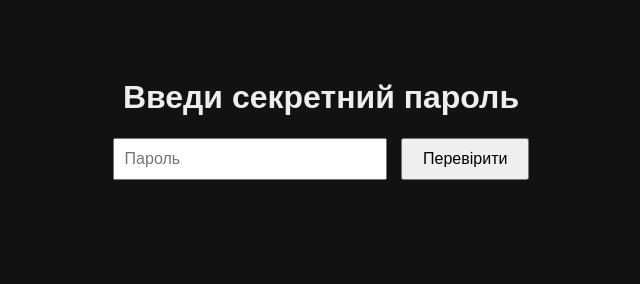
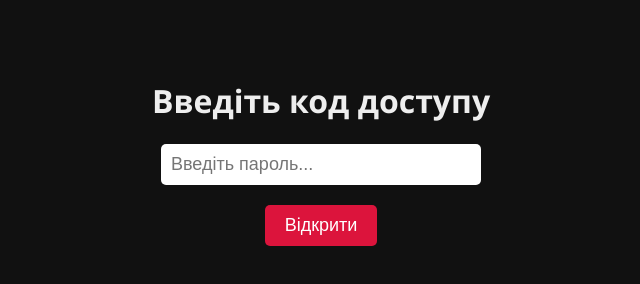
Before and after one commit to A1-ux-cell/Secret_website, a plain HTML site: page index.html in a window 1280 px wide. Shown: the whole page, without its empty margins (319-959 px from the left). Drawn offline with Linux system fonts and the light colour scheme.

Commit message:
Add files via upload

```diff
--- a/index.html
+++ b/index.html
@@ -1,51 +1,50 @@
 <!DOCTYPE html>
 <html lang="uk">
 <head>
-<meta charset="UTF-8" />
-<meta name="viewport" content="width=device-width, initial-scale=1" />
-<title>Секретний доступ</title>
-<script src="https://cdn.jsdelivr.net/npm/qrcode/build/qrcode.min.js"></script>
-<style>
-  body { font-family: Arial, sans-serif; background: #121212; color: #eee; text-align: center; padding: 50px; }
-  input { padding: 10px; font-size: 16px; width: 250px; }
-  button { padding: 10px 20px; font-size: 16px; margin-left: 10px; cursor: pointer; }
-  #qrcode { margin-top: 20px; }
-  #error { color: #f44336; margin-top: 10px; }
-</style>
+  <meta charset="UTF-8" />
+  <meta name="viewport" content="width=device-width, initial-scale=1.0"/>
+  <title>Таємний портал</title>
+  <style>
+    body {
+      font-family: 'Segoe UI', sans-serif;
+      background: #111;
+      color: #eee;
+      text-align: center;
+      padding: 50px;
+    }
+    input {
+      padding: 10px;
+      font-size: 18px;
+      width: 300px;
+      margin-bottom: 20px;
+      border: none;
+      border-radius: 5px;
+    }
+    button {
+      padding: 10px 20px;
+      font-size: 18px;
+      background: crimson;
+      color: white;
+      border: none;
+      border-radius: 5px;
+      cursor: pointer;
+    }
+    #qr-container {
+      margin-top: 40px;
+      display: none;
+    }
+    img {
+      width: 300px;
+      height: 300px;
+    }
+  </style>
 </head>
 <body>
 
-<h1>Введи секретний пароль</h1>
-<input type="password" id="passwordInput" placeholder="Пароль" />
-<button onclick="checkPassword()">Перевірити</button>
+  <h1>Введіть код доступу</h1>
+  <input type="password" id="password" placeholder="Введіть пароль..." />
+  <br/>
+  <button onclick="checkPassword()">Відкрити</button>
 
-<div id="error"></div>
-<div id="qrcode"></div>
-
-<script>
-  const correctPassword = "214506551423";
-
-  function checkPassword() {
-    const input = document.getElementById("passwordInput").value;
-    const errorDiv = document.getElementById("error");
-    const qrDiv = document.getElementById("qrcode");
-    errorDiv.textContent = "";
-    qrDiv.innerHTML = "";
-
-    if (input === correctPassword) {
-      const qrText = "https://example.com/секретна_інформація"; // заміни це на свій URL чи текст
-      QRCode.toCanvas(document.createElement('canvas'), qrText, function (error, canvas) {
-        if (error) {
-          errorDiv.textContent = "Помилка генерації QR-коду";
-          return;
-        }
-        qrDiv.appendChild(canvas);
-      });
-    } else {
-      errorDiv.textContent = "Невірний пароль! Спробуй ще раз.";
-    }
-  }
-</script>
-
-</body>
-</html>
+  <div id="qr-container">
+    <h2>🔓 Доступ дозволено</h2
```
